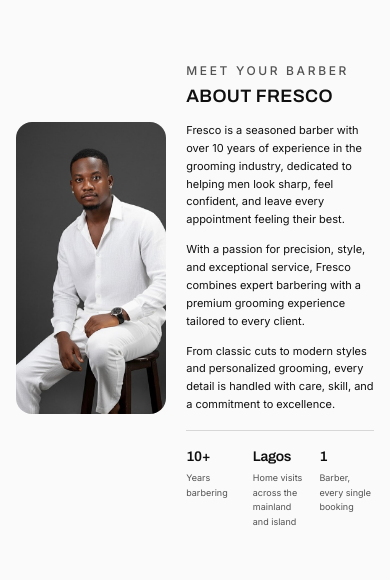
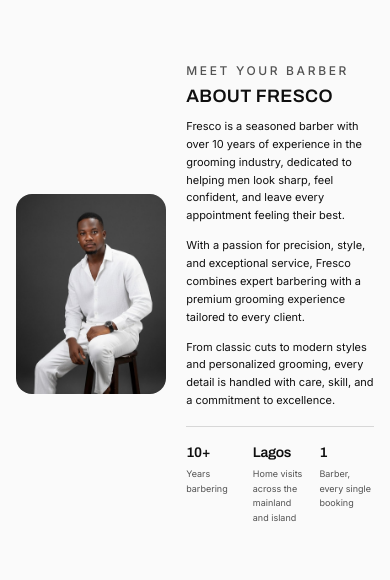
Before and after one commit to 0xstephen01/Fresco-Hairvolution, a React (Vite) app: page / in a window 390 px wide. Shown: the part 424-1004 px from the top of the page. Built offline with nearby package versions, Linux system fonts and the light colour scheme; no server answers; the database is empty.

Commit message:
Show the full About portrait on desktop and tablet

```diff
--- a/src/components/landing/AboutFresco.tsx
+++ b/src/components/landing/AboutFresco.tsx
@@ -10,15 +10,8 @@ const FACTS = [
 export function AboutFresco() {
   return (
     <Section id="about" tone="light">
-      <div className="grid grid-cols-[minmax(0,1fr)_1.25fr] gap-x-5 gap-y-4 sm:grid-cols-[minmax(0,0.9fr)_1fr] sm:gap-x-8 sm:gap-y-6 lg:grid-cols-[minmax(0,26rem)_1fr] lg:gap-x-12 lg:gap-y-8">
-        <div className="col-start-2 row-start-1">
-          <p className="eyebrow mb-2 text-[9px] lg:mb-4 lg:text-xs">Meet your barber</p>
-          <h2 className="caps text-lg leading-[1.05] font-semibold sm:text-2xl lg:text-4xl">
-            About Fresco
-          </h2>
-        </div>
-
-        <div className="relative col-start-1 row-start-2 overflow-hidden rounded-xl lg:rounded-2xl">
+      <div className="grid grid-cols-[minmax(0,1fr)_1.25fr] items-center gap-x-5 gap-y-4 sm:grid-cols-[minmax(0,0.9fr)_1fr] sm:gap-x-8 lg:grid-cols-[minmax(0,24rem)_1fr] lg:gap-x-12">
+        <div className="relative aspect-[3/4] overflow-hidden rounded-xl lg:rounded-2xl">
           <img
             src={PORTRAIT_IMAGE}
             alt="Fresco, the barber behind Fresco Hairvolution"
@@ -27,7 +20,13 @@ export function AboutFresco() {
           />
         </div>
 
-        <div className="col-start-2 row-start-2 max-w-prose space-y-3 text-[11px] leading-relaxed sm:space-y-4 sm:text-sm lg:space-y-5 lg:text-base">
+        <div>
+          <p className="eyebrow mb-2 text-[9px] lg:mb-4 lg:text-xs">Meet your barber</p>
+          <h2 className="caps text-lg leading-[1.05] font-semibold sm:text-2xl lg:text-4xl">
+            About Fresco
+          </h2>
+
+          <div className="mt-3 max-w-prose space-y-3 text-[11px] leading-relaxed sm:mt-4 sm:space-y-4 sm:text-sm lg:mt-6 lg:space-y-5 lg:text-base">
             <p>
               Fresco is a seasoned barber with over 10 years of experience in the grooming industry,
               dedicated to helping men look sharp, feel confident, and leave every appointment
@@ -43,7 +42,7 @@ export function AboutFresco() {
             </p>
           </div>
 
-        <dl className="col-start-2 row-start-3 grid grid-cols-3 gap-3 border-t border-foreground/15 pt-4 sm:gap-6 sm:pt-6 lg:gap-8 lg:pt-8">
+          <dl className="mt-4 grid grid-cols-3 gap-3 border-t border-foreground/15 pt-4 sm:mt-6 sm:gap-6 sm:pt-6 lg:mt-8 lg:gap-8 lg:pt-8">
             {FACTS.map((fact) => (
               <div key={fact.value}>
                 <dt className="font-display text-sm font-semibold tracking-tight sm:text-lg lg:text-2xl">
@@ -56,6 +55,7 @@ export function AboutFresco() {
             ))}
           </dl>
         </div>
+      </div>
     </Section>
   );
 }
```
Lines whose indentation alone changed are shown as unchanged.
